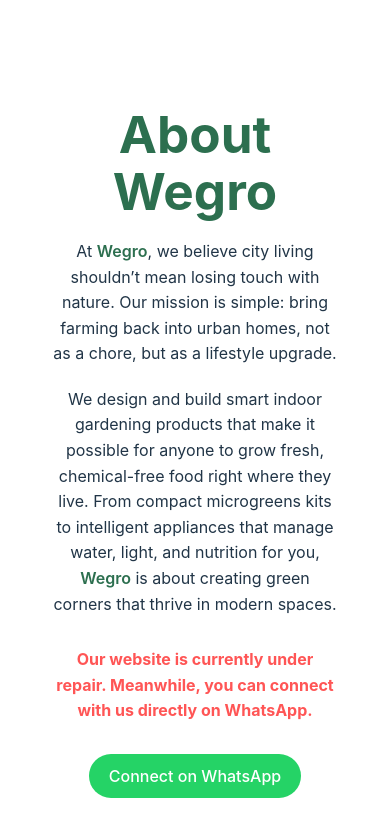
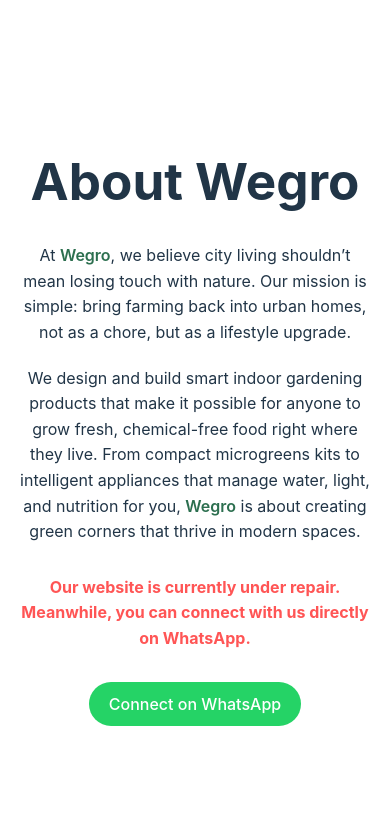
Before and after one commit to suraj-kesri/wegro-vite-react, a React (Vite) app: page / in a window 390 px wide. Shown: the top 836 px of the page. Built offline with nearby package versions, Linux system fonts and the light colour scheme.

Commit message:
Update App.css

```diff
--- a/src/App.css
+++ b/src/App.css
@@ -1,22 +1,73 @@
-#root {
-  max-width: 1280px;
-  margin: 0 auto;
-  padding: 2rem;
-  text-align: center;
+:root {
+  font-family: Inter, system-ui, Avenir, Helvetica, Arial, sans-serif;
+  line-height: 1.5;
+  font-weight: 400;
+
+  color-scheme: light dark;
+  color: rgba(255, 255, 255, 0.87);
+  background-color: #242424;
+
+  font-synthesis: none;
+  text-rendering: optimizeLegibility;
+  -webkit-font-smoothing: antialiased;
+  -moz-osx-font-smoothing: grayscale;
 }
 
-.logo {
-  height: 6em;
-  padding: 1.5em;
-  will-change: filter;
-  transition: filter 300ms;
+a {
+  font-weight: 500;
+  color: #646cff;
+  text-decoration: inherit;
 }
-.logo:hover {
-  filter: drop-shadow(0 0 2em #646cffaa);
+a:hover {
+  color: #535bf2;
 }
-.logo.react:hover {
-  filter: drop-shadow(0 0 2em #61dafbaa);
+
+body {
+  margin: 0;
+  display: flex;
+  place-items: center;
+  min-width: 320px;
+  min-height: 100vh;
 }
+
+h1 {
+  font-size: 3.2em;
+  line-height: 1.1;
+}
+
+button {
+  border-radius: 8px;
+  border: 1px solid transparent;
+  padding: 0.6em 1.2em;
+  font-size: 1em;
+  font-weight: 500;
+  font-family: inherit;
+  background-color: #1a1a1a;
+  cursor: pointer;
+  transition: border-color 0.25s;
+}
+button:hover {
+  border-color: #646cff;
+}
+button:focus,
+button:focus-visible {
+  outline: 4px auto -webkit-focus-ring-color;
+}
+
+@media (prefers-color-scheme: light) {
+  :root {
+    color: #213547;
+    background-color: #ffffff;
+  }
+  a:hover {
+    color: #747bff;
+  }
+  button {
+    background-color: #f9f9f9;
+  }
+}
+
+/* --- Added styles for Under Repair page --- */
 .container {
   max-width: 900px;
   margin: auto;
@@ -24,36 +75,26 @@
   text-align: center;
 }
 
-/* Headings */
-h1 {
-  color: #2c6f4f; /* override for heading color */
-  margin-bottom: 20px;
-}
-
-/* Paragraph styling */
 p {
   font-size: 1.1rem;
   margin-bottom: 20px;
   line-height: 1.6;
 }
 
-/* Highlight brand mentions */
 .highlight {
   color: #2c6f4f;
   font-weight: 600;
 }
 
-/* Notice for under repair */
 .notice {
   font-weight: bold;
   color: #ff5555;
   margin: 30px 0;
 }
 
-/* WhatsApp CTA button styling */
 .cta a span {
   display: inline-block;
-  background-color: #25d366; /* WhatsApp green */
+  background-color: #25d366;
   color: #fff;
   padding: 12px 25px;
   border-radius: 30px;
@@ -67,7 +108,6 @@
   transform: scale(1.05);
 }
 
-/* Responsive adjustments */
 @media (max-width: 600px) {
   h1 {
     font-size: 2.5em;
@@ -79,26 +119,4 @@
     padding: 10px 20px;
     font-size: 1rem;
   }
-
-@keyframes logo-spin {
-  from {
-    transform: rotate(0deg);
-  }
-  to {
-    transform: rotate(360deg);
-  }
 }
-
-@media (prefers-reduced-motion: no-preference) {
-  a:nth-of-type(2) .logo {
-    animation: logo-spin infinite 20s linear;
-  }
-}
-
-.card {
-  padding: 2em;
-}
-
-.read-the-docs {
-  color: #888;
-}
```
